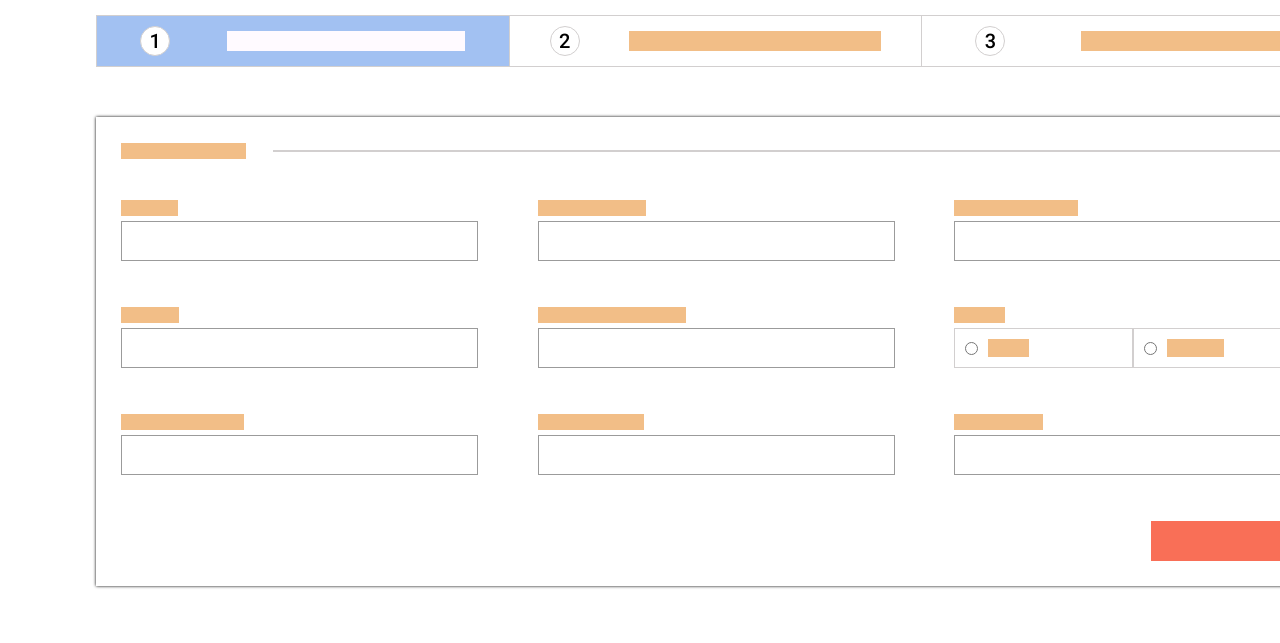
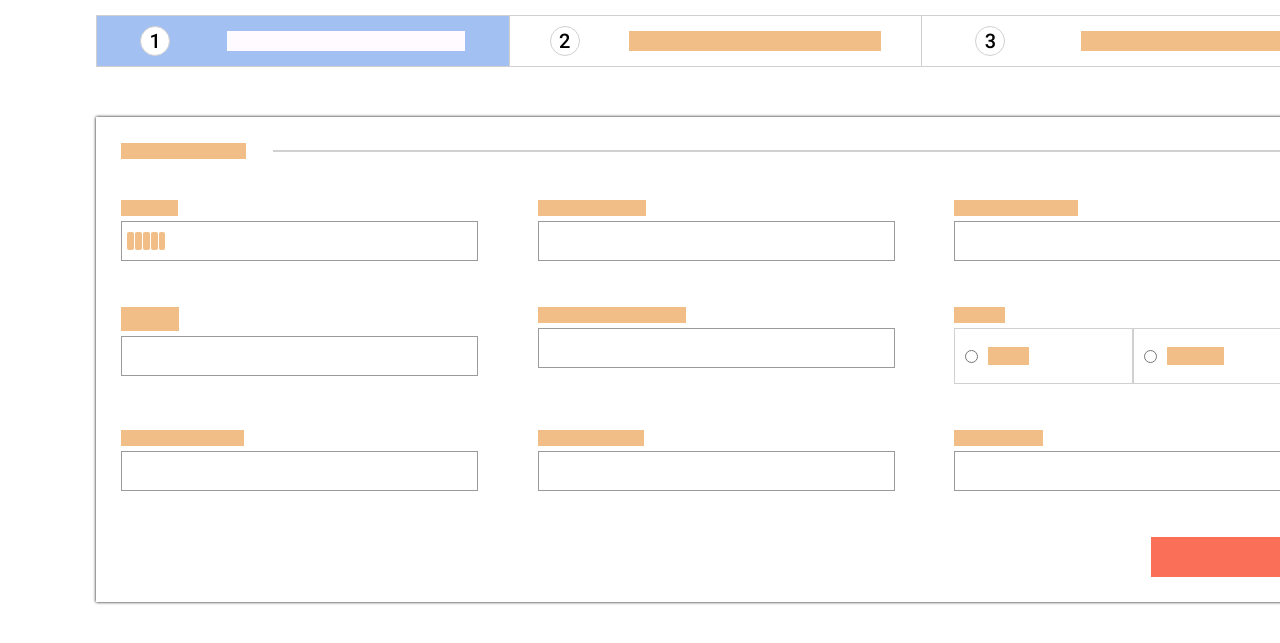
Before and after one commit to OlehLukashchuk/explorer, a website: page index.html in a window 1280 px wide. Shown: the part 261-904 px from the top of the page. Drawn offline with Linux system fonts and the light colour scheme.

Commit message:
textStyle

```diff
--- a/index.html
+++ b/index.html
@@ -68,7 +68,13 @@
                     <form action="/" class="body-form flex-box">
                       <div class="form__element flex-box">
                         <span>Nombre</span>
-                        <div class="textInput"></div>
+                        <div class="textInput flex-box">
+                          <div class="text-style"></div>
+                          <div class="text-style"></div>
+                          <div class="text-style"></div>
+                          <div class="text-style"></div>
+                          <div class="text-style"></div>
+                        </div>
                       </div>
                       <div class="form__element flex-box">
                         <span>Primer apeilido</span>
@@ -89,6 +95,12 @@
                       <div class="form__element flex-box">
                         <span>Fecha de nacimiento</span>
                         <div class="textInput"></div>
+                        <div class="date-block">
+                          <div class="date-block__header">
+                            div.date-block__header header
+                          </div>
+                          <div class="date-block__body"></div>
+                        </div>
                       </div>
                       <div class="form__element flex-box">
                         <span>Genero</span>
--- a/scss/main/content__body.scss
+++ b/scss/main/content__body.scss
@@ -36,6 +36,15 @@
 
           .textInput {
             margin-top: 5px;
+            padding: 10px 5px;
+
+            .text-style {
+              height: 100%;
+              width: 2%;
+              background-color: #f2be87;
+              margin-right: 1px;
+              border-radius: 2px;
+            }
           }
 
           .radio__container {
```
Also changed, not shown: css/style.css.
